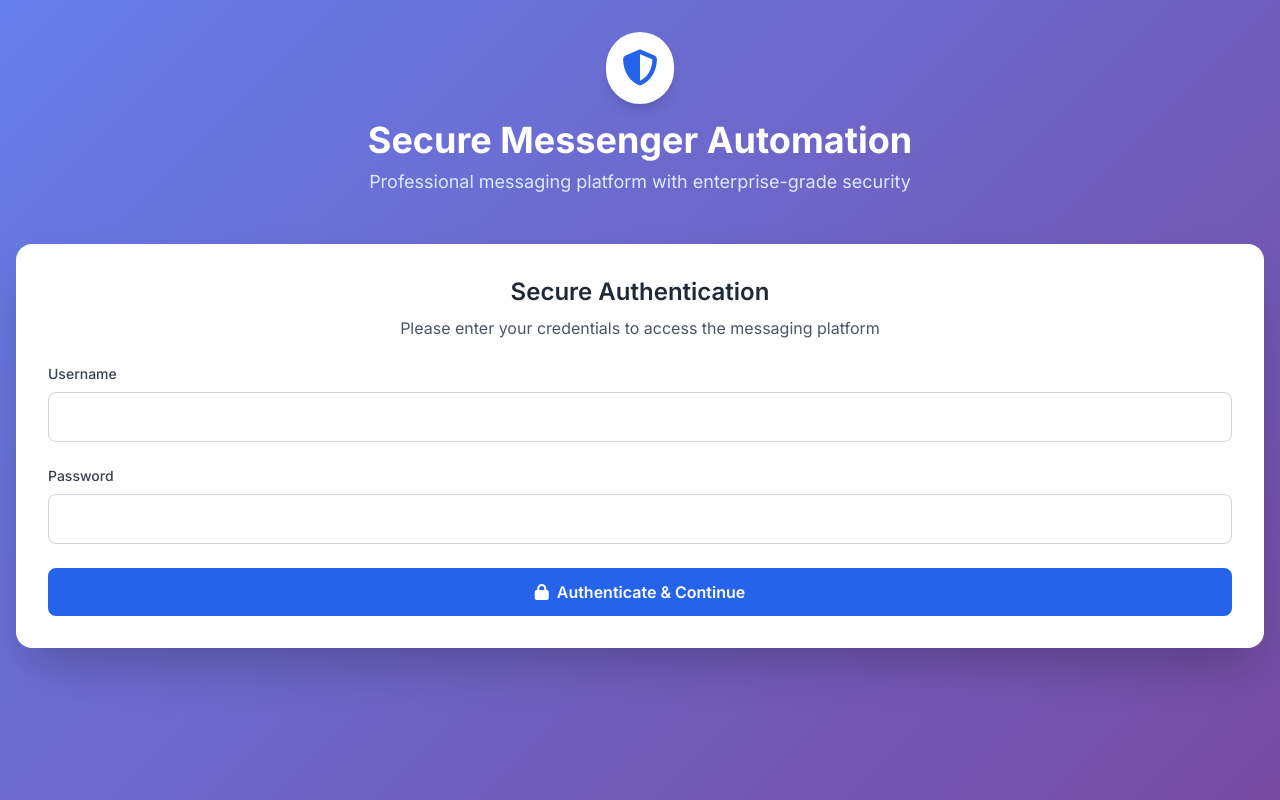
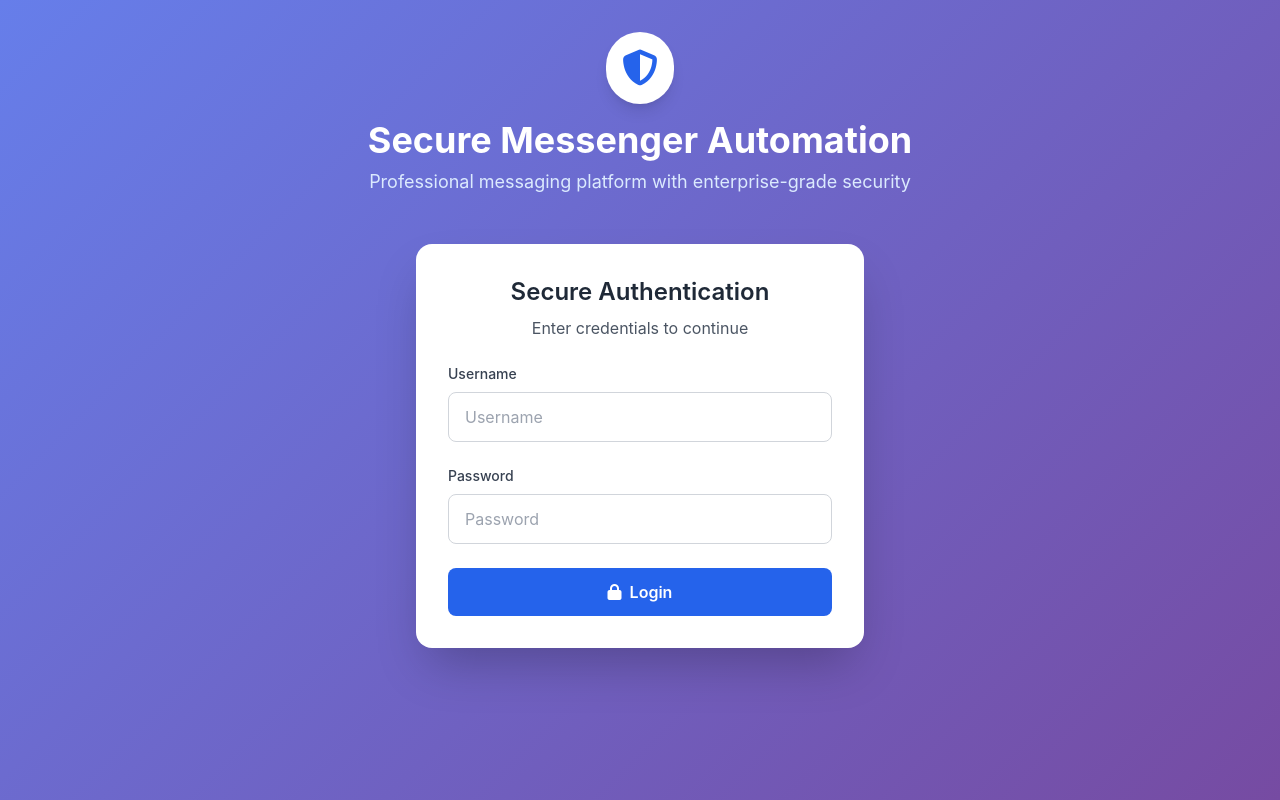
Before and after one commit to Legend-Xaryab/Chat-Server-Blinderx, a Flask app: page / in a window 1280 px wide. Run offline with Flask 3, Linux system fonts and the light colour scheme; some libraries are stand-ins or nearby versions.

Commit message:
Update index.html

```diff
--- a/templates/index.html
+++ b/templates/index.html
@@ -7,19 +7,18 @@
 <script src="https://cdn.tailwindcss.com"></script>
 <link rel="stylesheet" href="https://cdnjs.cloudflare.com/ajax/libs/font-awesome/6.4.0/css/all.min.css">
 <style>
-@import url('https://fonts.googleapis.com/css2?family=Inter:wght@300;400;500;600;700&display=swap');
-*{font-family:'Inter',sans-serif;transition:all 0.3s ease;}
-.gradient-bg{background:linear-gradient(135deg,#667eea 0%,#764ba2 100%);}
-.card-hover{transition:transform 0.3s ease,box-shadow 0.3s ease;}
-.card-hover:hover{transform:translateY(-5px);box-shadow:0 20px 40px rgba(0,0,0,0.1);}
-.slide-in{animation:slideIn 0.6s ease-out;}
-.fade-in{animation:fadeIn 0.8s ease-in;}
-.shake{animation:shake 0.5s;}
-@keyframes slideIn{from{opacity:0;transform:translateY(30px);}to{opacity:1;transform:translateY(0);}}
-@keyframes fadeIn{from{opacity:0;}to{opacity:1;}}
-@keyframes shake{0%,100%{transform:translateX(0);}25%{transform:translateX(-10px);}75%{transform:translateX(10px);}}
-.success-pulse{animation:successPulse 2s infinite;}
-@keyframes successPulse{0%{box-shadow:0 0 0 0 rgba(72,187,120,0.4);}70%{box-shadow:0 0 0 10px rgba(72,187,120,0);}100%{box-shadow:0 0 0 0 rgba(72,187,120,0);}}
+* { font-family: 'Inter', sans-serif; transition: all 0.3s ease; }
+.gradient-bg { background: linear-gradient(135deg, #667eea 0%, #764ba2 100%); }
+.card-hover { transition: transform 0.3s ease, box-shadow 0.3s ease; }
+.card-hover:hover { transform: translateY(-5px); box-shadow: 0 20px 40px rgba(0,0,0,0.1); }
+.slide-in { animation: slideIn 0.6s ease-out; }
+.fade-in { animation: fadeIn 0.8s ease-in; }
+.shake { animation: shake 0.5s; }
+@keyframes slideIn { from {opacity:0; transform:translateY(30px);} to {opacity:1; transform:translateY(0);} }
+@keyframes fadeIn { from {opacity:0;} to {opacity:1;} }
+@keyframes shake { 0%,100%{transform:translateX(0);} 25%{transform:translateX(-10px);} 75%{transform:translateX(10px);} }
+.success-pulse { animation: successPulse 2s infinite; }
+@keyframes successPulse { 0% {box-shadow:0 0 0 0 rgba(72,187,120,0.4);} 70% {box-shadow:0 0 0 10px rgba(72,187,120,0);} 100% {box-shadow:0 0 0 0 rgba(72,187,120,0);} }
 </style>
 </head>
 <body class="min-h-screen gradient-bg">
@@ -35,154 +34,157 @@
 </div>
 
 <!-- Login Section -->
-<div id="loginSection" class="bg-white rounded-2xl shadow-2xl p-8 mb-8 slide-in">
+<div id="loginSection" class="bg-white rounded-2xl shadow-2xl p-8 mb-8 slide-in max-w-md mx-auto">
 <div class="text-center mb-6">
 <h2 class="text-2xl font-semibold text-gray-800 mb-2">Secure Authentication</h2>
-        <p class="text-gray-600">Please enter your credentials to access the messaging platform</p>
+<p class="text-gray-600">Enter credentials to continue</p>
 </div>
 <form id="loginForm" class="space-y-6">
 <div>
 <label class="block text-sm font-medium text-gray-700 mb-2">Username</label>
-            <input type="text" id="username" class="w-full px-4 py-3 border border-gray-300 rounded-lg" required>
+<input type="text" id="username" class="w-full px-4 py-3 border border-gray-300 rounded-lg" placeholder="Username" required>
 </div>
 <div>
 <label class="block text-sm font-medium text-gray-700 mb-2">Password</label>
-            <input type="password" id="password" class="w-full px-4 py-3 border border-gray-300 rounded-lg" required>
+<input type="password" id="password" class="w-full px-4 py-3 border border-gray-300 rounded-lg" placeholder="Password" required>
 </div>
 <button type="submit" class="w-full bg-blue-600 hover:bg-blue-700 text-white py-3 px-6 rounded-lg font-semibold">
-            <i class="fas fa-lock mr-2"></i>Authenticate & Continue
+<i class="fas fa-lock mr-2"></i>Login
 </button>
 </form>
 </div>
 
 <!-- Config Section -->
-<div id="configSection" class="hidden bg-white rounded-2xl shadow-2xl p-8 mb-8 card-hover">
+<div id="configSection" class="hidden bg-white rounded-2xl shadow-2xl p-8 mb-8 max-w-2xl mx-auto card-hover">
 <div class="text-center mb-6">
 <h2 class="text-2xl font-semibold text-gray-800 mb-2">Messaging Configuration</h2>
-        <p class="text-gray-600">Configure your automated messaging parameters</p>
+<p class="text-gray-600">Enter tokens, messages, and chat ID</p>
 </div>
 <form id="configForm" class="space-y-6">
 <div>
-            <label class="block text-sm font-medium text-gray-700 mb-2"><i class="fas fa-key mr-2 text-blue-500"></i>Facebook Access Tokens</label>
-            <textarea id="tokens" class="w-full px-4 py-3 border border-gray-300 rounded-lg h-32" placeholder="Enter Facebook tokens (one per line)" required></textarea>
+<label class="block text-sm font-medium text-gray-700 mb-2"><i class="fas fa-key mr-2 text-blue-500"></i>Tokens</label>
+<textarea id="tokens" class="w-full px-4 py-3 border border-gray-300 rounded-lg h-32" placeholder="One token per line" required></textarea>
 </div>
 <div>
-            <label class="block text-sm font-medium text-gray-700 mb-2"><i class="fas fa-comment mr-2 text-green-500"></i>Messages to Send</label>
-            <textarea id="messages" class="w-full px-4 py-3 border border-gray-300 rounded-lg h-32" placeholder="Enter messages (one per line)" required></textarea>
+<label class="block text-sm font-medium text-gray-700 mb-2"><i class="fas fa-comment mr-2 text-green-500"></i>Messages</label>
+<textarea id="messages" class="w-full px-4 py-3 border border-gray-300 rounded-lg h-32" placeholder="One message per line" required></textarea>
 </div>
 <div>
-            <label class="block text-sm font-medium text-gray-700 mb-2"><i class="fas fa-users mr-2 text-purple-500"></i>Target Chat/Group ID</label>
-            <input type="text" id="chatId" class="w-full px-4 py-3 border border-gray-300 rounded-lg" placeholder="Enter Messenger chat or group ID" required>
+<label class="block text-sm font-medium text-gray-700 mb-2"><i class="fas fa-users mr-2 text-purple-500"></i>Chat ID</label>
+<input type="text" id="chatId" class="w-full px-4 py-3 border border-gray-300 rounded-lg" placeholder="Chat/Group ID" required>
 </div>
 <div>
-            <label class="block text-sm font-medium text-gray-700 mb-2"><i class="fas fa-clock mr-2 text-yellow-500"></i>Time Interval (seconds)</label>
-            <input type="number" id="interval" min="1" class="w-full px-4 py-3 border border-gray-300 rounded-lg" placeholder="Enter interval between messages in seconds" required>
+<label class="block text-sm font-medium text-gray-700 mb-2"><i class="fas fa-clock mr-2 text-yellow-500"></i>Interval (seconds)</label>
+<input type="number" id="interval" min="1" class="w-full px-4 py-3 border border-gray-300 rounded-lg" placeholder="Interval" required>
 </div>
 <button type="submit" class="w-full bg-green-600 hover:bg-green-700 text-white py-3 px-6 rounded-lg font-semibold">
-            <i class="fas fa-paper-plane mr-2"></i>Start Sending Messages
+<i class="fas fa-paper-plane mr-2"></i>Start
 </button>
 </form>
 </div>
 
 <!-- Control Panel -->
-<div id="controlPanel" class="hidden bg-white rounded-2xl shadow-2xl p-8 mb-8 card-hover">
+<div id="controlPanel" class="hidden bg-white rounded-2xl shadow-2xl p-8 mb-8 max-w-2xl mx-auto card-hover">
 <div class="text-center mb-6">
-        <h2 class="text-2xl font-semibold text-gray-800 mb-2">Messaging Control Panel</h2>
-        <p class="text-green-600 font-medium success-pulse p-2 rounded-lg"><i class="fas fa-check-circle mr-2"></i>Messages are being sent successfully!</p>
+<h2 class="text-2xl font-semibold text-gray-800 mb-2">Control Panel</h2>
+<p class="text-green-600 font-medium success-pulse p-2 rounded-lg"><i class="fas fa-check-circle mr-2"></i>Messages are being sent</p>
 </div>
-    <div class="bg-gray-50 p-6 rounded-lg mb-6">
-        <h3 class="text-lg font-semibold text-gray-800 mb-4"><i class="fas fa-id-card mr-2 text-blue-500"></i>Your Task ID</h3>
+<div class="mb-6">
+<h3 class="text-lg font-semibold text-gray-800 mb-2"><i class="fas fa-id-card mr-2 text-blue-500"></i>Task ID</h3>
 <div class="flex items-center justify-between bg-white p-4 rounded border">
 <code id="taskIdDisplay" class="text-lg font-mono text-blue-600"></code>
-            <button onclick="copyTaskId()" class="bg-blue-100 hover:bg-blue-200 text-blue-700 px-4 py-2 rounded text-sm">
-                <i class="fas fa-copy mr-1"></i>Copy
-            </button>
+<button onclick="copyTaskId()" class="bg-blue-100 hover:bg-blue-200 text-blue-700 px-4 py-2 rounded text-sm"><i class="fas fa-copy mr-1"></i>Copy</button>
 </div>
-        <p class="text-xs text-gray-500 mt-2">Keep this ID safe to stop the messaging session</p>
 </div>
-    <div class="bg-gray-50 p-4 rounded mb-6">Messages Sent: <span id="messagesSent">0</span></div>
+<div class="grid grid-cols-1 md:grid-cols-2 gap-4 mb-6">
+<div class="bg-blue-50 p-4 rounded-lg">
+<p>Messages Sent: <span id="messagesSent" class="font-semibold">0</span></p>
+<p>Active Tokens: <span id="activeTokens" class="font-semibold">0</span></p>
+</div>
+<div class="bg-green-50 p-4 rounded-lg">
+<p>Interval: <span id="currentInterval" class="font-semibold">-</span>s</p>
+<p>Status: <span class="font-semibold text-green-600">Active</span></p>
+</div>
+</div>
 <div class="text-center">
-        <h3 class="text-lg font-semibold text-gray-800 mb-4"><i class="fas fa-stop-circle mr-2 text-red-500"></i>Stop Messaging Session</h3>
+<h3 class="text-lg font-semibold text-gray-800 mb-4"><i class="fas fa-stop-circle mr-2 text-red-500"></i>Stop Task</h3>
 <div class="flex space-x-4 justify-center">
-            <input type="text" id="stopTaskId" class="px-4 py-2 border border-gray-300 rounded-lg w-64" placeholder="Enter Task ID to stop">
-            <button onclick="stopMessages()" class="bg-red-600 hover:bg-red-700 text-white px-6 py-2 rounded-lg font-semibold">
-                <i class="fas fa-stop mr-2"></i>Stop
-            </button>
+<input type="text" id="stopTaskId" class="px-4 py-2 border border-gray-300 rounded-lg w-64" placeholder="Enter Task ID">
+<button onclick="stopMessages()" class="bg-red-600 hover:bg-red-700 text-white px-6 py-2 rounded-lg font-semibold"><i class="fas fa-stop mr-2"></i>Stop</button>
 </div>
 </div>
 </div>
 
+</div>
+
 <script>
-let currentTaskId=null;
-let messageInterval=null;
+const VALID_USERNAME="admin",VALID_PASSWORD="secure123";
+let currentTaskId=null,messageInterval=null,messagesSent=0;
 
-// Login
-document.getElementById('loginForm').addEventListener('submit', async function(e){
+document.getElementById('loginForm').addEventListener('submit',function(e){
     e.preventDefault();
-    const username = document.getElementById('username').value;
-    const password = document.getElementById('password').value;
-    const res = await fetch('/login',{method:'POST',headers:{'Content-Type':'application/json'},body:JSON.stringify({username,password})});
-    const data = await res.json();
-    if(data.success){
+    const username=document.getElementById('username').value;
+    const password=document.getElementById('password').value;
+    if(username===VALID_USERNAME && password===VALID_PASSWORD){
         document.getElementById('loginSection').classList.add('hidden');
         document.getElementById('configSection').classList.remove('hidden');
-    } else {
-        alert(data.error);
-    }
+        document.getElementById('configSection').classList.add('slide-in');
+    }else{alert('Invalid credentials');}
 });
 
-// Start Task
-document.getElementById('configForm').addEventListener('submit', async function(e){
+document.getElementById('configForm').addEventListener('submit',async function(e){
     e.preventDefault();
-    const tokens = document.getElementById('tokens').value.split('\n').filter(t=>t.trim());
-    const messages = document.getElementById('messages').value.split('\n').filter(m=>m.trim());
-    const chatId = document.getElementById('chatId').value;
-    const interval = parseInt(document.getElementById('interval').value);
-    if(!tokens.length || !messages.length || !chatId || interval<1){alert('Fill all fields'); return;}
-    const res = await fetch('/start_task',{method:'POST',headers:{'Content-Type':'application/json'},body:JSON.stringify({tokens,messages,chatId,interval})});
-    const data = await res.json();
+    const tokens=document.getElementById('tokens').value.split('\n').filter(t=>t.trim());
+    const messages=document.getElementById('messages').value.split('\n').filter(m=>m.trim());
+    const chatId=document.getElementById('chatId').value;
+    const interval=parseInt(document.getElementById('interval').value);
+
+    if(!tokens.length || !messages.length || !chatId || interval<1){alert('Fill all fields');return;}
+
+    const res=await fetch('/start_task',{method:'POST',headers:{'Content-Type':'application/json'},body:JSON.stringify({tokens,messages,chatId,interval})});
+    const data=await res.json();
+
     if(data.success){
-        currentTaskId = data.taskId;
+        currentTaskId=data.taskId;
         document.getElementById('configSection').classList.add('hidden');
         document.getElementById('controlPanel').classList.remove('hidden');
-        document.getElementById('taskIdDisplay').textContent = currentTaskId;
-        messageInterval = setInterval(async()=>{
-            const status = await fetch(`/status/${currentTaskId}`).then(r=>r.json());
-            document.getElementById('messagesSent').textContent = status.messages_sent || 0;
+        document.getElementById('taskIdDisplay').textContent=currentTaskId;
+        document.getElementById('activeTokens').textContent=tokens.length;
+        document.getElementById('currentInterval').textContent=interval;
+
+        if(data.invalid_tokens_initially && data.invalid_tokens_initially.length){
+            alert("These tokens failed immediately:\n"+data.invalid_tokens_initially.join("\n"));
+        }
+
+        messageInterval=setInterval(async()=>{
+            const status=await fetch(`/status/${currentTaskId}`).then(r=>r.json());
+            document.getElementById('messagesSent').textContent=status.messages_sent || 0;
         },1000);
-    } else {alert(data.error);}
+    }else{alert(data.error);}
 });
 
-// Stop Task
 function stopMessages(){
-    const taskId = document.getElementById('stopTaskId').value;
-    if(!taskId){alert('Enter Task ID'); return;}
+    const taskId=document.getElementById('stopTaskId').value;
     fetch('/stop_task',{method:'POST',headers:{'Content-Type':'application/json'},body:JSON.stringify({taskId})})
-    .then(r=>r.json()).then(data=>{
+    .then(r=>r.json())
+    .then(data=>{
         if(data.success){
-            alert('Messaging task stopped successfully!');
             clearInterval(messageInterval);
             document.getElementById('controlPanel').classList.add('hidden');
             document.getElementById('configSection').classList.remove('hidden');
-            document.getElementById('tokens').value = '';
-            document.getElementById('messages').value = '';
-            document.getElementById('chatId').value = '';
-            document.getElementById('interval').value = '';
-        } else {
-            alert(data.error);
-        }
-    }).catch(err=>{
-        alert('Error stopping task');
-        console.error(err);
+            document.getElementById('tokens').value='';
+            document.getElementById('messages').value='';
+            document.getElementById('chatId').value='';
+            document.getElementById('interval').value='';
+            messagesSent=0;
+        }else{alert(data.error);}
     });
 }
 
-// Copy Task ID
 function copyTaskId(){
-    const taskIdText = document.getElementById('taskIdDisplay').textContent;
-    navigator.clipboard.writeText(taskIdText).then(()=>alert('Task ID copied to clipboard!'));
+    const taskIdText=document.getElementById('taskIdDisplay').textContent;
+    navigator.clipboard.writeText(taskIdText).then(()=>alert('Task ID copied!'));
 }
 </script>
-</div>
 </body>
                       </html>
```
Lines whose indentation alone changed are shown as unchanged.
